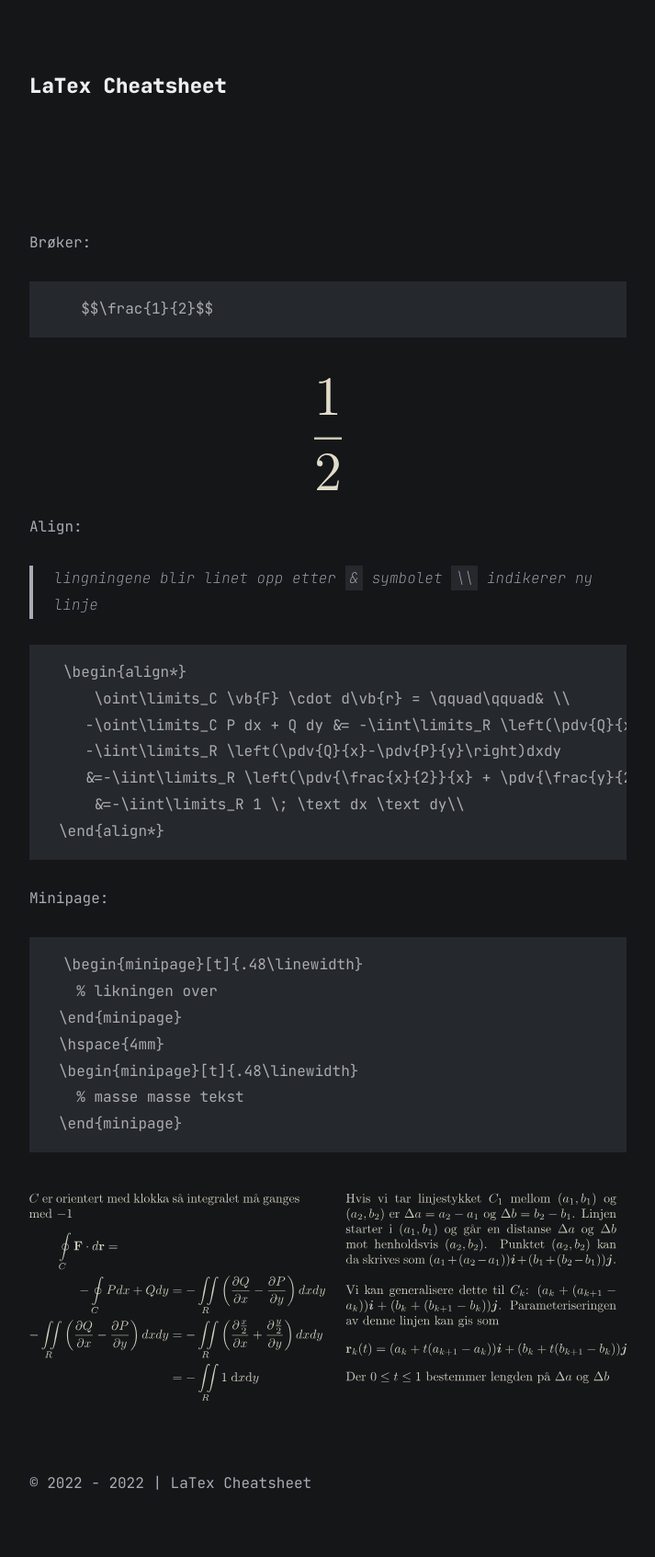
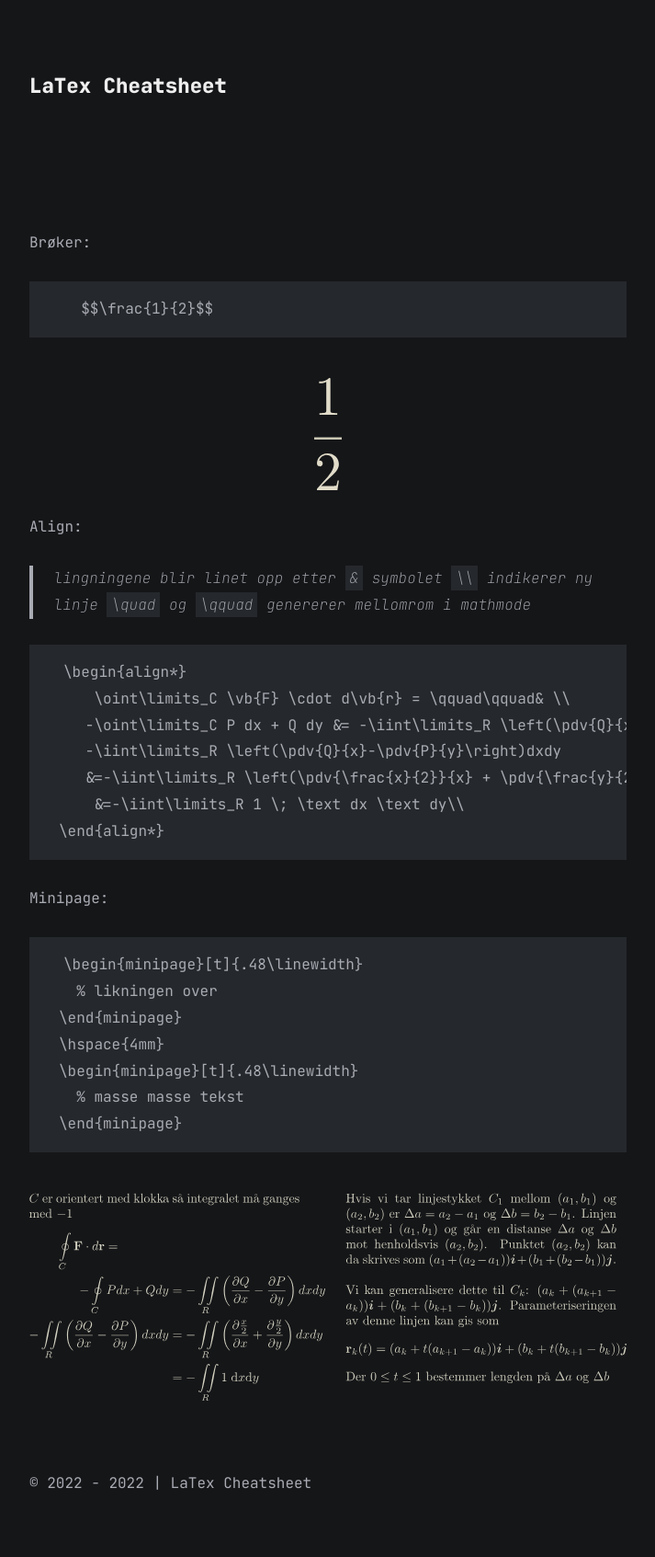
Before and after one commit to bragewiseth/LaTexCheatsheet, a Jekyll site: the page built from index.md, in a window 1280 px wide. Shown: the whole page at 92% size, without its empty margins (283-996 px from the left). Built offline with Jekyll 4.4.1, drawn with Linux system fonts in a browser that asks for light colours.

Commit message:
ny index

```diff
--- a/index.md
+++ b/index.md
@@ -16,6 +16,7 @@ Align:
 
 > lingningene blir linet opp etter `&` symbolet
 > `\\` indikerer ny linje
+> `\quad` og `\qquad` genererer mellomrom i mathmode
 
 ~~~ Tex
 \begin{align*}
```
